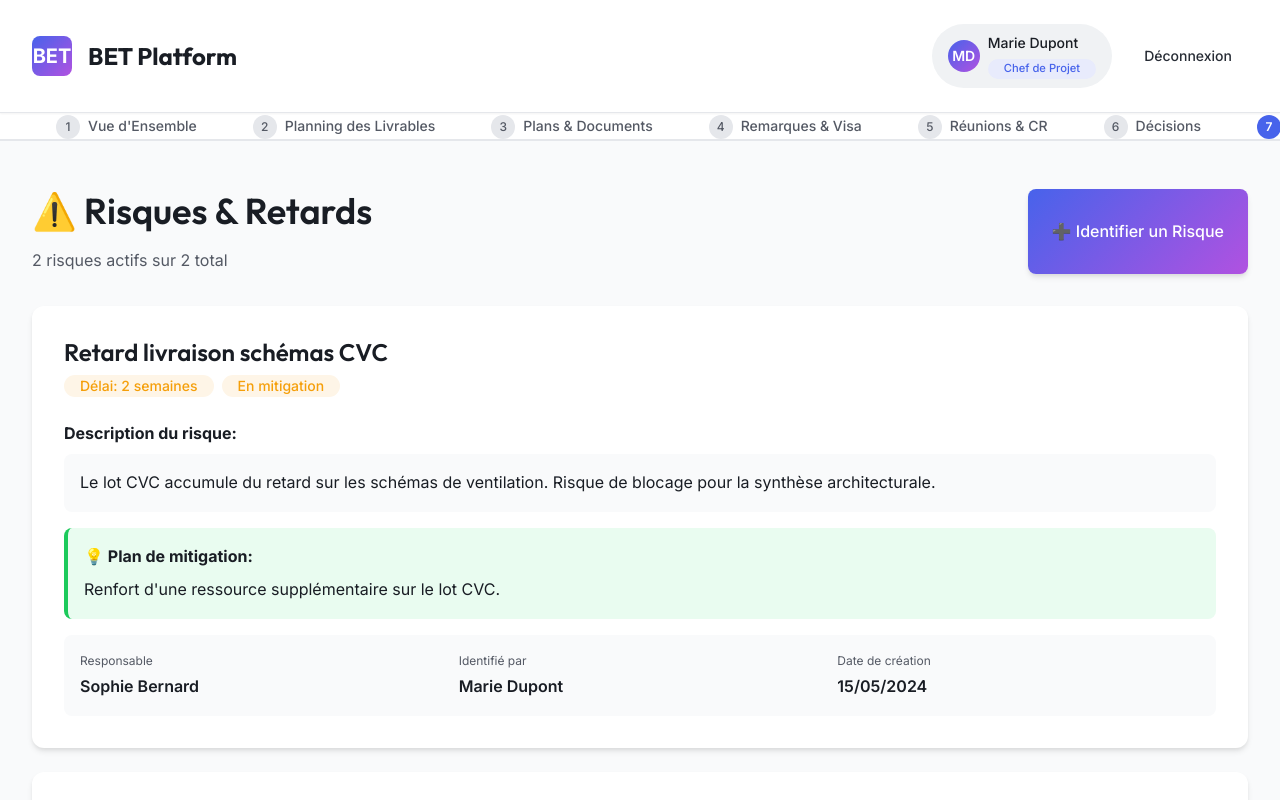
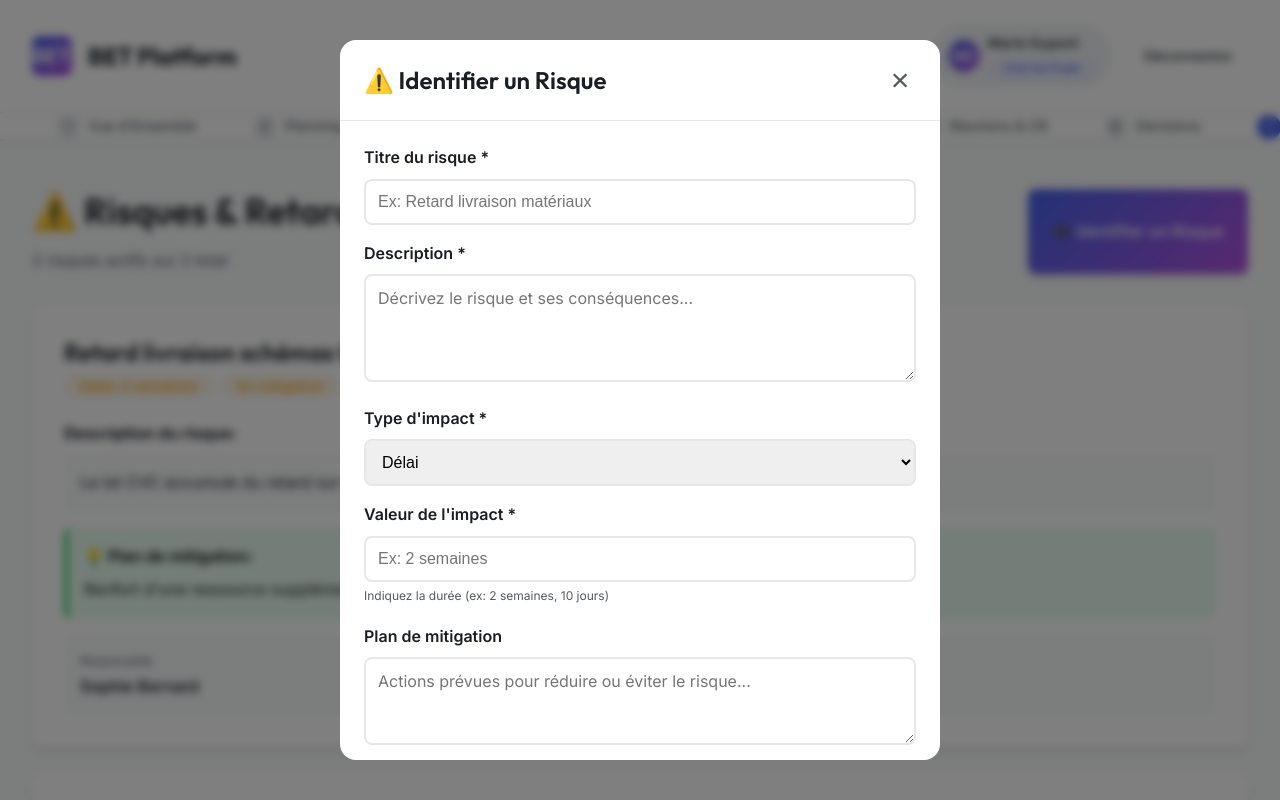
Before and after one commit to salaheddineouajjaj/bet-platform, a Next.js app: page /projects/1/risks in a window 1280 px wide. Both pictures are taken after a click on the button "➕ Identifier un Risque". Shown: the top 800 px of the page. Built offline with nearby package versions, Linux system fonts and the light colour scheme.

Commit message:
Feature: Add working 'Identifier un Risque' button with role-based permissions

```diff
--- a/app/projects/[id]/risks/page.jsx
+++ b/app/projects/[id]/risks/page.jsx
@@ -3,6 +3,8 @@
 import { useState, useEffect } from 'react';
 import { use } from 'react';
 import Navigation from '@/components/Navigation/Navigation';
+import NewRiskModal from '@/components/NewRiskModal/NewRiskModal';
+import { hasPermission } from '@/lib/permissions';
 import styles from '../overview.module.css';
 
 export default function RisksPage({ params }) {
@@ -10,6 +12,7 @@ export default function RisksPage({ params }) {
     const [risks, setRisks] = useState([]);
     const [loading, setLoading] = useState(true);
     const [user, setUser] = useState(null);
+    const [showNewModal, setShowNewModal] = useState(false);
 
     useEffect(() => {
         fetchRisks();
@@ -85,9 +88,14 @@ export default function RisksPage({ params }) {
                                 {risks.filter(r => r.status !== 'RESOLVED').length} risques actifs sur {risks.length} total
                             </p>
                         </div>
-                        <button className="btn btn-primary">
-                            ➕ Identifier un Risque
-                        </button>
+                        {hasPermission(user?.role, 'CREATE_RISK') && (
+                            <button
+                                className="btn btn-primary"
+                                onClick={() => setShowNewModal(true)}
+                            >
+                                ➕ Identifier un Risque
+                            </button>
+                        )}
                     </div>
 
                     {loading ? (
@@ -156,6 +164,16 @@ export default function RisksPage({ params }) {
                     )}
                 </div>
             </div>
+
+            {/* New Risk Modal */}
+            <NewRiskModal
+                isOpen={showNewModal}
+                onClose={() => setShowNewModal(false)}
+                projectId={id}
+                onSuccess={(newRisk) => {
+                    setRisks([newRisk, ...risks]);
+                }}
+            />
         </div>
     );
 }
--- /dev/null
+++ b/components/NewRiskModal/NewRiskModal.jsx
@@ -0,0 +1,215 @@
+'use client';
+
+import { useState } from 'react';
+import Modal from '@/components/Modal/Modal';
+
+export default function NewRiskModal({ isOpen, onClose, projectId, onSuccess }) {
+    const [formData, setFormData] = useState({
+        title: '',
+        description: '',
+        impactType: 'DELAY',
+        impactValue: '',
+        mitigation: '',
+    });
+    const [loading, setLoading] = useState(false);
+    const [error, setError] = useState('');
+
+    const impactTypes = [
+        { value: 'DELAY', label: 'Délai' },
+        { value: 'COST', label: 'Coût' },
+        { value: 'PENALTY', label: 'Pénalité' },
+    ];
+
+    const handleSubmit = async (e) => {
+        e.preventDefault();
+        setLoading(true);
+        setError('');
+
+        try {
+            // Mock success
+            await new Promise(resolve => setTimeout(resolve, 500));
+
+            const newRisk = {
+                id: Date.now().toString(),
+                ...formData,
+                status: 'OPEN',
+            };
+
+            if (onSuccess) {
+                onSuccess(newRisk);
+            }
+
+            // Reset form
+            setFormData({
+                title: '',
+                description: '',
+                impactType: 'DELAY',
+                impactValue: '',
+                mitigation: '',
+            });
+
+            onClose();
+        } catch (err) {
+            setError('Erreur lors de la création du risque');
+            console.error(err);
+        } finally {
+            setLoading(false);
+        }
+    };
+
+    return (
+        <Modal isOpen={isOpen} onClose={onClose} title="⚠️ Identifier un Risque">
+            <form onSubmit={handleSubmit}>
+                {error && (
+                    <div style={{
+                        background: 'var(--color-danger-light)',
+                        color: 'var(--color-danger)',
+                        padding: '1rem',
+                        borderRadius: 'var(--radius-md)',
+                        marginBottom: '1rem',
+                    }}>
+                        {error}
+                    </div>
+                )}
+
+                <div style={{ display: 'flex', flexDirection: 'column', gap: '1rem' }}>
+                    {/* Title */}
+                    <div>
+                        <label style={{ display: 'block', marginBottom: '0.5rem', fontWeight: 600 }}>
+                            Titre du risque *
+                        </label>
+                        <input
+                            type="text"
+                            value={formData.title}
+                            onChange={(e) => setFormData({ ...formData, title: e.target.value })}
+                            placeholder="Ex: Retard livraison matériaux"
+                            required
+                            style={{
+                                width: '100%',
+                                padding: '0.75rem',
+                                border: '2px solid var(--color-border)',
+                                borderRadius: 'var(--radius-md)',
+                                fontSize: '1rem',
+                            }}
+                        />
+                    </div>
+
+                    {/* Description */}
+                    <div>
+                        <label style={{ display: 'block', marginBottom: '0.5rem', fontWeight: 600 }}>
+                            Description *
+                        </label>
+                        <textarea
+                            value={formData.description}
+                            onChange={(e) => setFormData({ ...formData, description: e.target.value })}
+                            placeholder="Décrivez le risque et ses conséquences..."
+                            required
+                            rows={4}
+                            style={{
+                                width: '100%',
+                                padding: '0.75rem',
+                                border: '2px solid var(--color-border)',
+                                borderRadius: 'var(--radius-md)',
+                                fontSize: '1rem',
+                                fontFamily: 'inherit',
+                                resize: 'vertical',
+                            }}
+                        />
+                    </div>
+
+                    {/* Impact Type */}
+                    <div>
+                        <label style={{ display: 'block', marginBottom: '0.5rem', fontWeight: 600 }}>
+                            Type d'impact *
+                        </label>
+                        <select
+                            value={formData.impactType}
+                            onChange={(e) => setFormData({ ...formData, impactType: e.target.value })}
+                            required
+                            style={{
+                                width: '100%',
+                                padding: '0.75rem',
+                                border: '2px solid var(--color-border)',
+                                borderRadius: 'var(--radius-md)',
+                                fontSize: '1rem',
+                            }}
+                        >
+                            {impactTypes.map(({ value, label }) => (
+                                <option key={value} value={value}>{label}</option>
+                            ))}
+                        </select>
+                    </div>
+
+                    {/* Impact Value */}
+                    <div>
+                        <label style={{ display: 'block', marginBottom: '0.5rem', fontWeight: 600 }}>
+                            Valeur de l'impact *
+                        </label>
+                        <input
+                            type="text"
+                            value={formData.impactValue}
+                            onChange={(e) => setFormData({ ...formData, impactValue: e.target.value })}
+                            placeholder={formData.impactType === 'COST' ? 'Ex: 15000 EUR' : formData.impactType === 'DELAY' ? 'Ex: 2 semaines' : 'Ex: 5000 EUR/jour'}
+                            required
+                            style={{
+                                width: '100%',
+                                padding: '0.75rem',
+                                border: '2px solid var(--color-border)',
+                                borderRadius: 'var(--radius-md)',
+                                fontSize: '1rem',
+                            }}
+                        />
+                        <small style={{ color: 'var(--color-text-secondary)', fontSize: 'var(--font-size-xs)' }}>
+                            {formData.impactType === 'COST' && 'Indiquez le montant (ex: 15000 EUR)'}
+                            {formData.impactType === 'DELAY' && 'Indiquez la durée (ex: 2 semaines, 10 jours)'}
+                            {formData.impactType === 'PENALTY' && 'Indiquez le montant de pénalité (ex: 5000 EUR/jour)'}
+                        </small>
+                    </div>
+
+                    {/* Mitigation */}
+                    <div>
+                        <label style={{ display: 'block', marginBottom: '0.5rem', fontWeight: 600 }}>
+                            Plan de mitigation
+                        </label>
+                        <textarea
+                            value={formData.mitigation}
+                            onChange={(e) => setFormData({ ...formData, mitigation: e.target.value })}
+                            placeholder="Actions prévues pour réduire ou éviter le risque..."
+                            rows={3}
+                            style={{
+                                width: '100%',
+                                padding: '0.75rem',
+                                border: '2px solid var(--color-border)',
+                                borderRadius: 'var(--radius-md)',
+                                fontSize: '1rem',
+                                fontFamily: 'inherit',
+                                resize: 'vertical',
+                            }}
+                        />
+                    </div>
+
+                    {/* Buttons */}
+                    <div style={{ display: 'flex', gap: '1rem', marginTop: '1rem' }}>
+                        <button
+                            type="button"
+                            onClick={onClose}
+                            className="btn btn-ghost"
+                            style={{ flex: 1 }}
+                            disabled={loading}
+                        >
+                            Annuler
+                        </button>
+                        <button
+                            type="submit"
+                            className="btn btn-primary"
+                            style={{ flex: 1 }}
+                            disabled={loading}
+                        >
+                            {loading ? 'Création...' : 'Identifier le risque'}
+                        </button>
+                    </div>
+                </div>
+            </form>
+        </Modal>
+    );
+}
```
